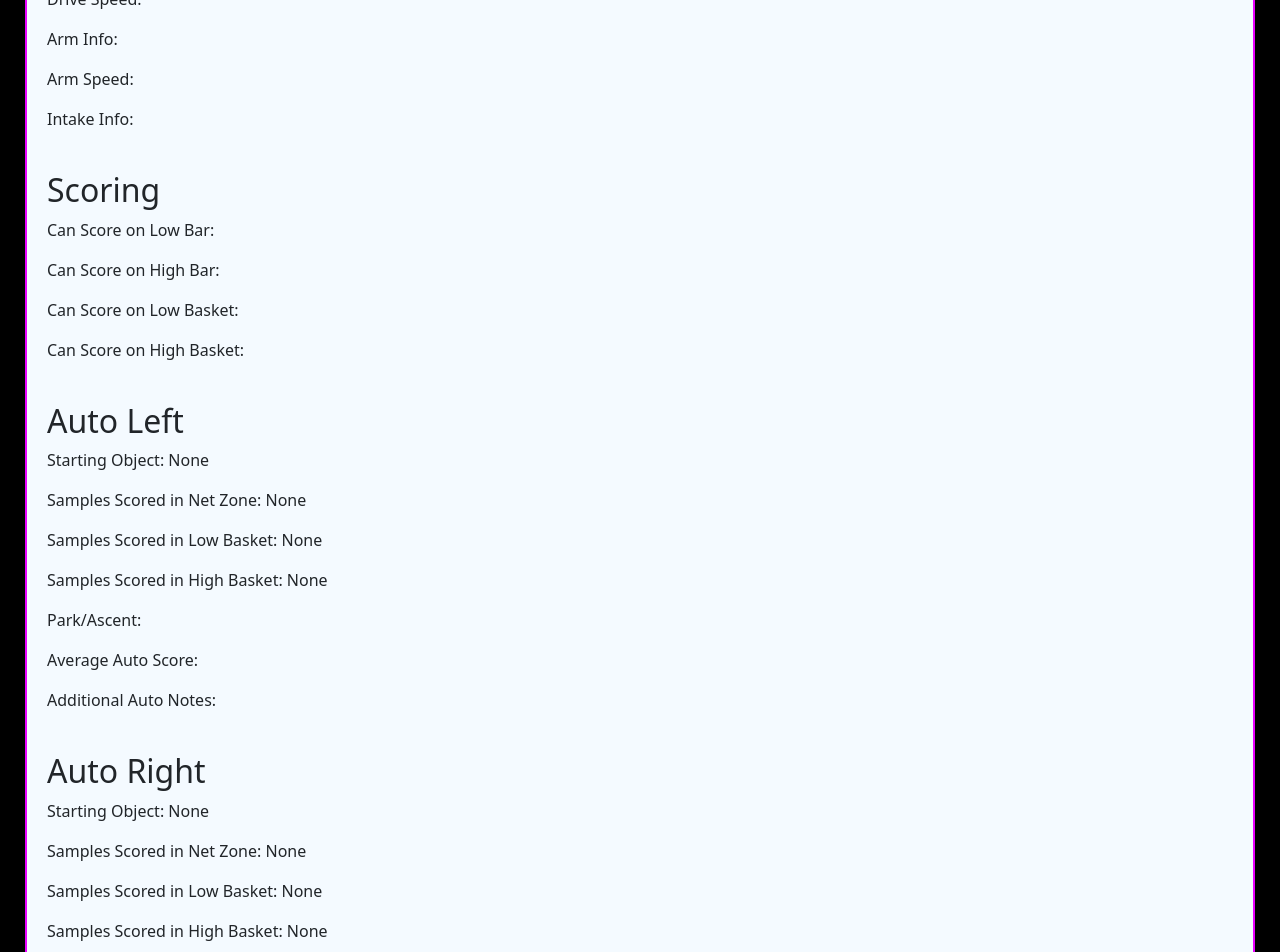
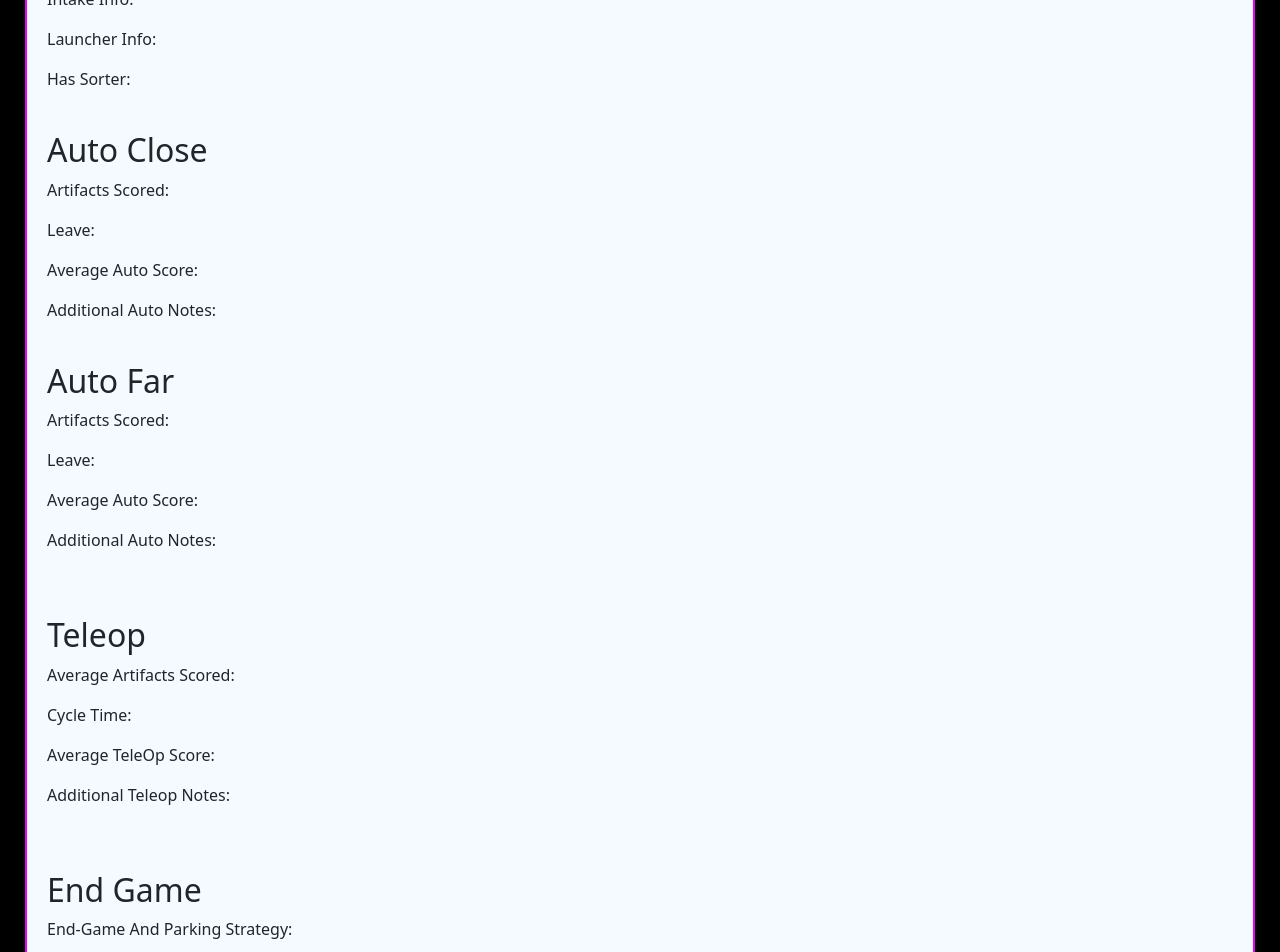
Before and after one commit to Oshawhaat/TSA-App-2024, an Angular app: page /TSA-App-2024/team/13399 in a window 1280 px wide. Shown: the part 360-1312 px from the top of the page. Built offline with nearby package versions, Linux system fonts and the light colour scheme; a web font is replaced by a local one.

Commit message:
update app for the DECODE season

```diff
--- a/src/app/add-team/add-team.component.ts
+++ b/src/app/add-team/add-team.component.ts
@@ -1,5 +1,5 @@
 import { Component } from '@angular/core';
-import { Team } from '../IntoTheDeepTeam';
+import { Team } from '../decodeTeam';
 import { TeamRepoService } from '../team-repo.service';
 import { FormsModule, NgForm } from '@angular/forms';
 
--- a/src/app/display-team/display-team.component.html
+++ b/src/app/display-team/display-team.component.html
@@ -8,79 +8,48 @@
 <p>Drive Info:</p>
 <p>{{team?.driveInfo}}</p>
 
-<p>Drive Speed:</p>
-<p>{{team?.driveSpeed}}</p>
-
-<p>Arm Info:</p>
-<p>{{team?.armInfo}}</p>
-
-<p>Arm Speed:</p>
-<p>{{team?.armSpeed}}</p>
-
 <p>Intake Info:</p>
 <p>{{team?.intakeInfo}}</p>
 
+<p>Launcher Info:</p>
+<p>{{team?.launcherInfo}}</p>
 
-<br />
-<h2>Scoring</h2>
+<p>Has Sorter: {{team?.hasSorter}}</p>
 
-<p>Can Score on Low Bar: {{team?.canScoreLowBar}} </p>
-
-<p>Can Score on High Bar: {{team?.canScoreHighBar}} </p>
-
-<p>Can Score on Low Basket: {{team?.canScoreLowBasket}} </p>
-
-<p>Can Score on High Basket: {{team?.canScoreHighBasket}} </p>
+<p *ngIf="team?.hasSorter === true">Sorter Info:</p>
+<p *ngIf="team?.hasSorter === true">{{team?.sorterInfo}}</p>
 
 
 <br />
-<h2>Auto Left</h2>
+<h2>Auto Close</h2>
 
-<p>Starting Object: {{team?.leftStartingObject??"None"}} </p>
+<p>Artifacts Scored: {{team?.closeAutoArtifacts}} </p>
 
-<p *ngIf="team?.leftStartingObject === ScoringObject.specimen">Specimen Scored: {{team?.leftSpecimenScored??"None"}} </p>
+<p>Leave: {{team?.closeAutoLeave}}</p>
 
-<p>Samples Scored in Net Zone: {{team?.leftSamplesScoredNetZone??"None"}} </p>
+<p>Average Auto Score: {{team?.closeAutoScore}}</p>
 
-<p>Samples Scored in Low Basket: {{team?.leftSamplesScoredLowBasket??"None"}} </p>
-
-<p>Samples Scored in High Basket: {{team?.leftSamplesScoredHighBasket??"None"}} </p>
-
-<p>Park/Ascent: {{team?.leftAutoScore}}</p>
-
-<p>Average Auto Score: {{team?.leftAutoScore}}</p>
-
-<p>Additional Auto Notes: {{team?.leftAutoNotes}}</p>
+<p>Additional Auto Notes: {{team?.closeAutoNotes}}</p>
 
 
 <br />
-<h2>Auto Right</h2>
+<h2>Auto Far</h2>
 
-<p>Starting Object: {{team?.rightStartingObject??"None"}} </p>
+<p>Artifacts Scored: {{team?.farAutoArtifacts}} </p>
 
-<p *ngIf="team?.rightStartingObject === ScoringObject.specimen">Specimen Scored: {{team?.rightSpecimenScored??"None"}} </p>
+<p>Leave: {{team?.farAutoLeave}}</p>
 
-<p>Samples Scored in Net Zone: {{team?.rightSamplesScoredNetZone??"None"}} </p>
+<p>Average Auto Score: {{team?.farAutoScore}}</p>
 
-<p>Samples Scored in Low Basket: {{team?.rightSamplesScoredLowBasket??"None"}} </p>
-
-<p>Samples Scored in High Basket: {{team?.rightSamplesScoredHighBasket??"None"}} </p>
-
-<p>Park/Ascent: {{team?.rightAutoScore}}</p>
-
-<p>Average Auto Score: {{team?.rightAutoScore}}</p>
-
-<p>Additional Auto Notes: {{team?.rightAutoNotes}}</p>
+<p>Additional Auto Notes: {{team?.farAutoNotes}}</p>
 
 
 <br /><br />
 <h2>Teleop</h2>
 
-<p>Scoring Preference: {{team?.scoringPreference}}</p>
+<p>Average Artifacts Scored: {{team?.artifactsScored}}</p>
 
-<p>Time to Score Sample: {{team?.timeToScoreSample}}</p>
-
-<p>Time to Score Specimen: {{team?.timeToScoreSpecimen}}</p>
+<p>Cycle Time: {{team?.cycleTime}}</p>
 
 <p>Average TeleOp Score: {{team?.teleopScore}}</p>
 
@@ -90,17 +59,7 @@
 <br /><br />
 <h2>End Game</h2>
 
-<p>Can Level One Ascent: {{team?.canLevelOneAscent}}</p>
-
-<p *ngIf="team?.canLevelOneAscent">Level One Ascent Time: {{team?.levelOneAscentTime}}</p>
-
-<p>Can Level Two Ascent: {{team?.canLevelTwoAscent}}</p>
-
-<p *ngIf="team?.canLevelTwoAscent">Level Two Ascent Time: {{team?.levelTwoAscentTime}}</p>
-
-<p>Can Level Three Ascent: {{team?.canLevelThreeAscent}}</p>
-
-<p *ngIf="team?.canLevelThreeAscent">Level Three Ascent Time: {{team?.levelThreeAscentTime}}</p>
+<p>End-Game And Parking Strategy: {{team?.endGameStrategy}}</p>
 
 <p>Average End-Game Score: {{team?.endGameScore}}</p>
 
--- a/src/app/edit-team/edit-team.component.html
+++ b/src/app/edit-team/edit-team.component.html
@@ -5,7 +5,6 @@
 
         <p>Team Name: </p>
         <input type="text" name="teamName" [(ngModel)]="team.name" />
-
 
         <br /><br />
         <h2>Robot Info</h2>
@@ -15,150 +14,69 @@
 
         <br /> <br />
 
-        <p>Drive Speed: </p>
-        <select name="driveSpeed" [(ngModel)]="team.driveSpeed">
-            <option [value]="LowMedHigh.low">Low</option>
-            <option [value]="LowMedHigh.medium">Medium</option>
-            <option [value]="LowMedHigh.high">High</option>
-        </select>
-
-        <br /> <br />
-
-        <p>Arm Info: </p>
-        <input type="text" name="armInfo" [(ngModel)]="team.armInfo" />
-
-        <br /> <br />
-
-        <p>Arm Speed: </p>
-        <select name="armSpeed" [(ngModel)]="team.armSpeed">
-            <option [value]="LowMedHigh.low">Low</option>
-            <option [value]="LowMedHigh.medium">Medium</option>
-            <option [value]="LowMedHigh.high">High</option>
-            <option>None</option>
-        </select>
-
-        <br /> <br />
-
         <p>Intake Info: </p>
         <input type="text" name="intakeInfo" [(ngModel)]="team.intakeInfo" />
 
         <br /> <br />
 
-
-        <br /><br />
-        <h2>Scoring</h2>
-
-        <p>Low Basket: </p>
-        <input type="checkbox" name="lowBasket" [(ngModel)]="team.canScoreLowBasket" />
+        <p>Launcher Info: </p>
+        <input type="text" name="launcherInfo" [(ngModel)]="team.launcherInfo" />
 
         <br /> <br />
 
-        <p>High Basket: </p>
-        <input type="checkbox" name="highBasket" [(ngModel)]="team.canScoreHighBasket" />
+        <p>Launcher Info: </p>
+        <input type="checkbox" name="hasSorter" [(ngModel)]="team.hasSorter" />
 
         <br /> <br />
 
-        <p>Low Bar: </p>
-        <input type="checkbox" name="lowBar" [(ngModel)]="team.canScoreLowBar" />
-
-        <br /> <br />
-
-        <p>High Bar: </p>
-        <input type="checkbox" name="highBar" [(ngModel)]="team.canScoreHighBar" />
+        <p>Sorter Info: </p>
+        <input type="text" name="sorterInfo" [(ngModel)]="team.sorterInfo" />
 
         <br /> <br />
 
 
         <br /><br />
-        <h2>Auto Left</h2>
+        <h2>Close Auto</h2>
 
-        <p>Starting Object: </p>
-        <select name="startingObject" [(ngModel)]="team.leftStartingObject">
-            <option [value]="ScoringObject.sample">Sample</option>
-            <option [value]="ScoringObject.specimen">Specimen</option>
-            <option>None</option>
-        </select>
+        <p>Artifacts Scored: </p>
+        <input type="number" name="artifactsScored" [(ngModel)]="team.closeAutoArtifacts" />
 
         <br /> <br />
 
-        <p>Specimen Scored: </p>
-        <input type="number" name="specimenScored" [(ngModel)]="team.leftSpecimenScored" />
-
-        <br /> <br />
-
-        <p>Samples Scored in Net Zone: </p>
-        <input type="number" name="samplesScoredNetZone" [(ngModel)]="team.leftSamplesScoredNetZone" />
-
-        <br /> <br />
-
-        <p>Samples Scored in Low Basket: </p>
-        <input type="number" name="samplesScoredLowBasket" [(ngModel)]="team.leftSamplesScoredLowBasket" />
-
-        <br /> <br />
-
-        <p>Samples Scored in High Basket: </p>
-        <input type="number" name="samplesScoredHighBasket" [(ngModel)]="team.leftSamplesScoredHighBasket" />
-
-        <br /> <br />
-
-        <p>Park/Ascent: </p>
-        <input type="checkbox" name="autoParkAscent" [(ngModel)]="team.leftAutoParkAscent" />
+        <p>Leave: </p>
+        <input type="checkbox" name="leave" [(ngModel)]="team.closeAutoLeave" />
 
         <br /> <br />
 
         <p>Average Auto Score: </p>
-        <input type="number" name="autoScore" [(ngModel)]="team.leftAutoScore" />
+        <input type="number" name="autoScore" [(ngModel)]="team.closeAutoScore" />
 
         <br /> <br />
 
         <p>Additional Auto Notes: </p>
-        <input type="text" name="autoNotes" [(ngModel)]="team.leftAutoNotes" />
+        <input type="text" name="autoNotes" [(ngModel)]="team.closeAutoNotes" />
 
         <br /> <br />
 
-        <h2>Auto Right</h2>
+        <h2>Far Auto</h2>
 
-        <p>Starting Object: </p>
-        <select name="startingObject" [(ngModel)]="team.rightStartingObject">
-            <option [value]="ScoringObject.sample">Sample</option>
-            <option [value]="ScoringObject.specimen">Specimen</option>
-            <option>None</option>
-        </select>
+        <p>Artifacts Scored: </p>
+        <input type="number" name="artifactsScored" [(ngModel)]="team.closfarAutoArtifacts" />
 
         <br /> <br />
 
-        <p>Specimen Scored: </p>
-        <input type="number" name="specimenScored" [(ngModel)]="team.rightSpecimenScored" />
-
-        <br /> <br />
-
-        <p>Samples Scored in Net Zone: </p>
-        <input type="number" name="samplesScoredNetZone" [(ngModel)]="team.rightSamplesScoredNetZone" />
-
-        <br /> <br />
-
-        <p>Samples Scored in Low Basket: </p>
-        <input type="number" name="samplesScoredLowBasket" [(ngModel)]="team.rightSamplesScoredLowBasket" />
-
-        <br /> <br />
-
-        <p>Samples Scored in High Basket: </p>
-        <input type="number" name="samplesScoredHighBasket" [(ngModel)]="team.rightSamplesScoredHighBasket" />
-
-        <br /> <br />
-
-        <p>Park/Ascent: </p>
-        <input type="checkbox" name="autoParkAscent" [(ngModel)]="team.rightAutoParkAscent" />
+        <p>Leave: </p>
+        <input type="checkbox" name="leave" [(ngModel)]="team.farAutoLeave" />
 
         <br /> <br />
 
         <p>Average Auto Score: </p>
-        <input type="number" name="autoScore" [(ngModel)]="team.rightAutoScore" />
+        <input type="number" name="autoScore" [(ngModel)]="team.farAutoScore" />
 
         <br /> <br />
 
         <p>Additional Auto Notes: </p>
-        <input type="text" name="autoNotes" [(ngModel)]="team.rightAutoNotes" />
+        <input type="text" name="autoNotes" [(ngModel)]="team.farAutoNotes" />
 
         <br /> <br />
 
@@ -166,18 +84,13 @@
         <br /><br />
         <h2>Teleop</h2>
 
-        <p>Preferred Method of Scoring: </p>
-        <input type="ScoringMethod" name="scoringPreference" [(ngModel)]="team.scoringPreference" />
+        <p>Artifacts Scored: </p>
+        <input type="number" name="artifactsScored" [(ngModel)]="team.artifactsScored" />
 
         <br /> <br />
 
-        <p>Time to Score Samples: </p>
-        <input type="number" name="timeToScoreSample" [(ngModel)]="team.timeToScoreSample" />
-
-        <br /> <br />
-
-        <p>Time to Score Specimen: </p>
-        <input type="number" name="timeToScoreSpecimen" [(ngModel)]="team.timeToScoreSpecimen" />
+        <p>Cycle Time: </p>
+        <input type="number" name="cycleTime" [(ngModel)]="team.cycleTime" />
 
         <br /> <br />
 
@@ -193,33 +106,8 @@
         <br /> <br />
         <h2>End Game</h2>
 
-        <p>Level One Ascent: </p>
-        <input type="checkbox" name="canLevelOneAscent" [(ngModel)]="team.canLevelOneAscent" />
-
-        <br /> <br />
-
-        <p>Time to Level One Ascent: </p>
-        <input type="number" name="timeLevelOneAscent" [(ngModel)]="team.levelOneAscentTime" />
-
-        <br /> <br />
-
-        <p>Level Two Ascent: </p>
-        <input type="checkbox" name="canLevelTwoAscent" [(ngModel)]="team.canLevelTwoAscent" />
-
-        <br /> <br />
-
-        <p>Time to Level Two Ascent: </p>
-        <input type="number" name="timeLevelTwoAscent" [(ngModel)]="team.levelTwoAscentTime" />
-
-        <br /> <br />
-
-        <p>Level Three Ascent: </p>
-        <input type="checkbox" name="canLevelThreeAscent" [(ngModel)]="team.canLevelThreeAscent" />
-
-        <br /> <br />
-
-        <p>Time to Level Three Ascent: </p>
-        <input type="number" name="timeLevelThreeAscent" [(ngModel)]="team.levelThreeAscentTime" />
+        <p>End-Game + Parking Strategy: </p>
+        <input type="text" name="endGameStrategy" [(ngModel)]="team.endGameStrategy" />
 
         <br /> <br />
 
@@ -229,7 +117,7 @@
         <br /> <br />
 
         <p>Additional End Game Notes: </p>
-        <input type="text" name="teleopNotes" [(ngModel)]="team.endGameNotes" />
+        <input type="text" name="endGameNotes" [(ngModel)]="team.endGameNotes" />
 
 
         <br /> <br />
--- a/src/app/list-teams/list-teams.component.html
+++ b/src/app/list-teams/list-teams.component.html
@@ -27,7 +27,7 @@
                 {{ team.averageScore }}
             </td>
             <td>
-                {{ team.autoScore }}
+                {{ (team.closeAutoScore + team.farAutoScore) / 2 }}
             </td>
             <td>
                 {{ team[selectedTeamKey] }}
```
Also changed, not shown: src/app/decodeTeam.ts (added, +31 -0 lines), src/app/display-team/display-team.component.ts (+2 -5 lines), src/app/edit-team/edit-team.component.ts (+2 -9 lines), src/app/list-teams/list-teams.component.ts (+17 -27 lines), src/app/teams.ts (+20 -49 lines).
